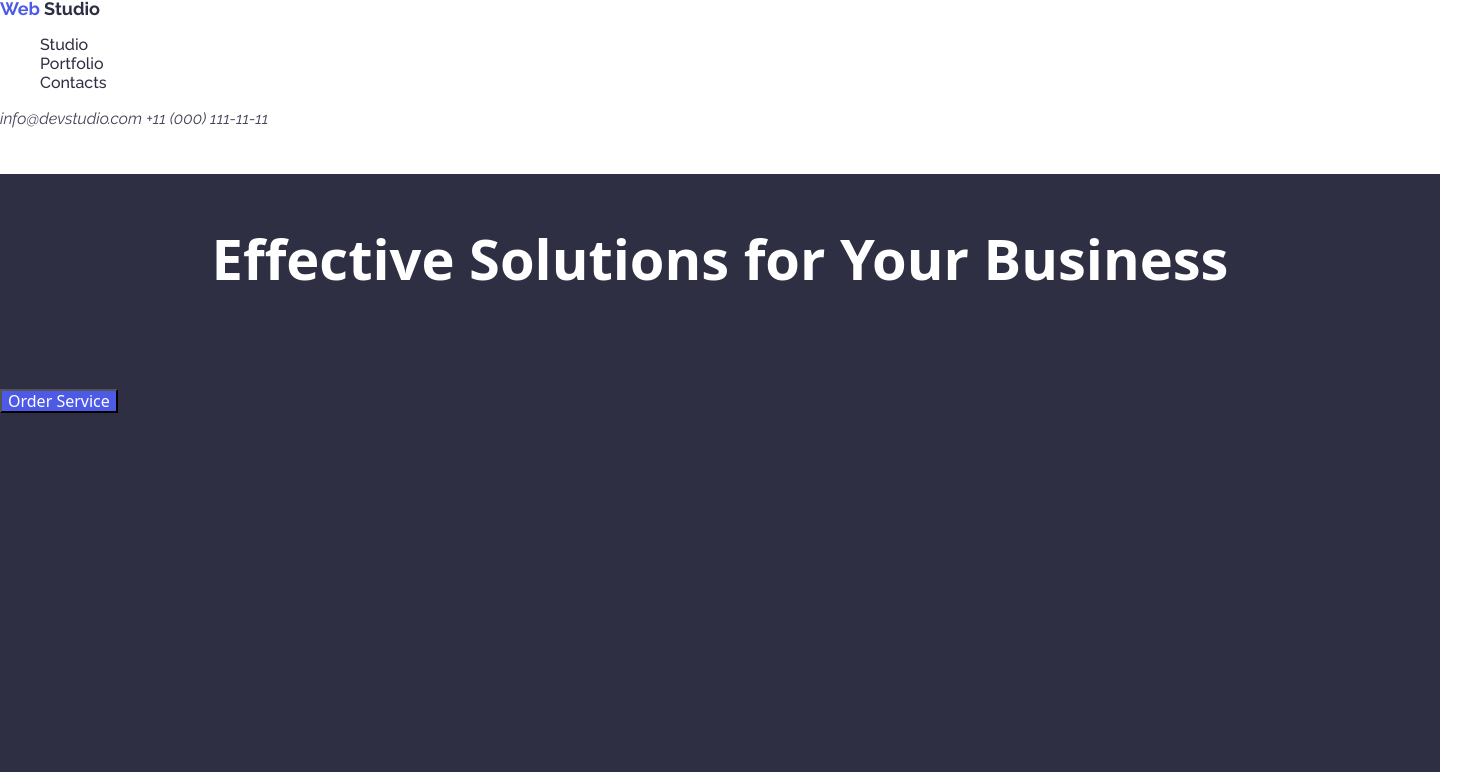
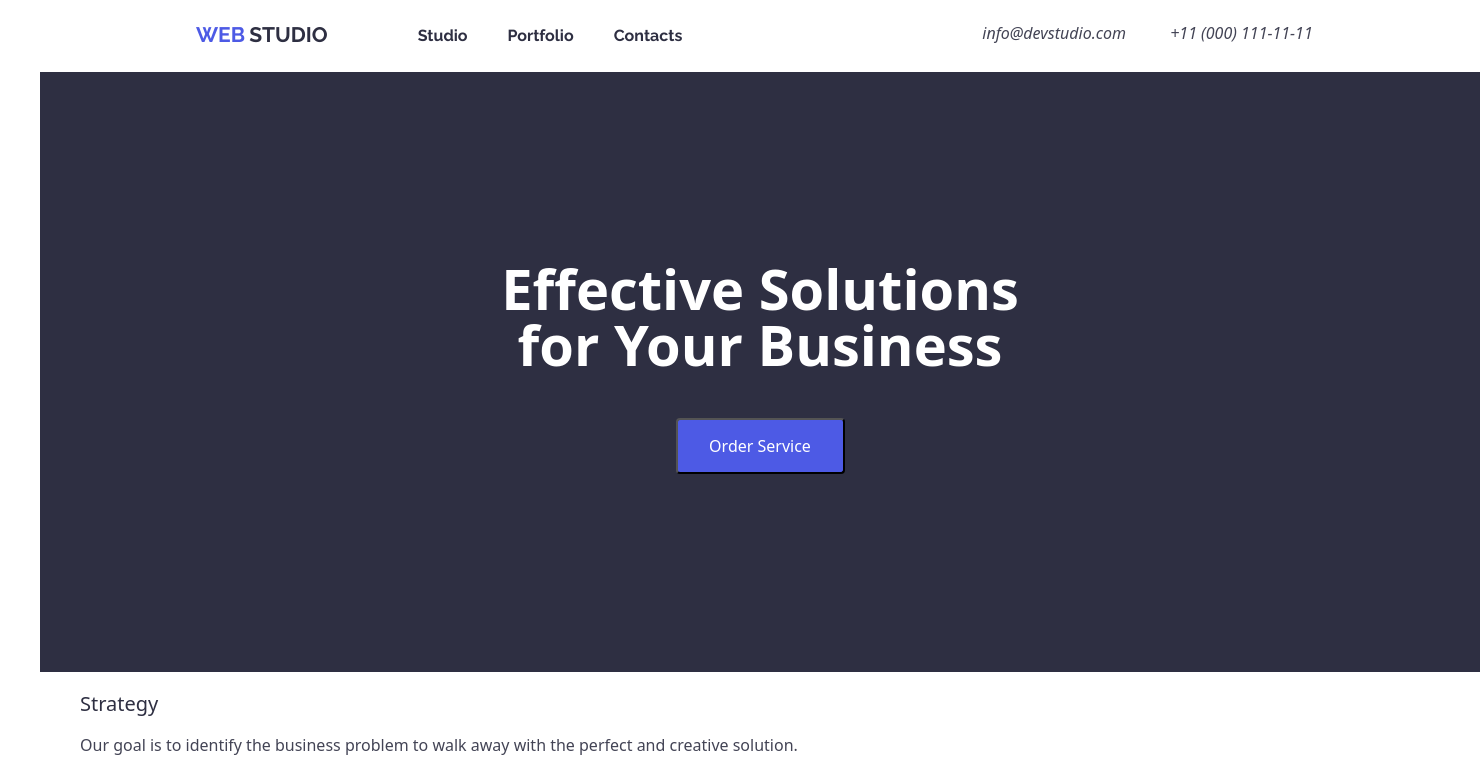
Before and after one commit to OguzhanGrey/goit-markup-hw-03, a plain HTML site: page index.html in a window 1280 px wide. Shown: the top 772 px of the page, 1480 px wide, since content can reach past the window. Drawn offline with nearby package versions, Linux system fonts and the light colour scheme.

Commit message:
generally

```diff
--- a/css/style.css
+++ b/css/style.css
@@ -1,8 +1,16 @@
 body {
   background-color: #ffffff;
   font-family: "Roboto", sans-serif;
+  width: 1440px;
+  height: 3300px;
+  padding-left: 40px;
 }
-header a {
+.top-line {
+  width: 1440px;
+  height: 72px;
+  display: flex;
+}
+nav {
   font-family: "Raleway", sans-serif;
   text-decoration: none;
   font-size: 18px;
@@ -10,11 +18,32 @@ header a {
   line-height: 1.05;
   color: #4d5ae5;
 }
-#Studio {
+.first a {
+  font-family: "Raleway", sans-serif;
+  text-decoration: none;
+  color: #4d5ae5;
+  font-size: 21px;
+  font-weight: 700;
+  line-height: 1.05;
+  padding-left: 156px;
+}
+.logo {
+  padding-top: 24px;
+}
+.second a {
+  font-family: "Raleway", sans-serif;
   color: #2e2f42;
+  text-decoration: none;
+  font-size: 21px;
+  font-weight: 700;
+  line-height: 1.05;
 }
 .nav-text-list {
   list-style-type: none;
+  display: flex;
+  padding-top: 8px;
+  padding-left: 90px;
+  gap: 40px;
 }
 
 .nav-text-list a {
@@ -23,18 +52,28 @@ header a {
   font-size: 16px;
   line-height: 1.2em;
   text-decoration: none;
+  font-weight: bold;
 }
 .nav-text-list a:hover,
 .nav-text-list a:active,
 .nav-text-list:focus {
   color: #404bbf;
 }
+
+.address {
+  padding-top: 24px;
+  padding-left: 300px;
+}
+
 .address a {
   color: #434455;
   font-size: 16px;
   font-weight: 400;
   line-height: 1.2em;
   text-decoration: none;
+  padding-right: 40px;
+  height: 24px;
+  width: 151px;
 }
 .address a:hover,
 .address a:focus {
@@ -45,8 +84,15 @@ h1 {
   color: #ffffff;
   font-size: 56px;
   font-weight: 700;
-  line-height: 3;
+  line-height: 1;
   text-align: center;
+  margin-top: 116px;
+}
+
+.container {
+  display: flex;
+  flex-direction: column;
+  align-items: center;
 }
 
 button {
@@ -55,6 +101,9 @@ button {
   font-size: 16px;
   font-weight: 500;
   line-height: 1.2em;
+  width: 169px;
+  height: 56px;
+  border-radius: 4px;
 }
 button:hover,
 button:focus {
@@ -84,7 +133,7 @@ h2 {
   background-color: #2e2f42;
   width: 1440px;
   height: 600px;
-  top: 72px;
+  padding-top: 72px;
 }
 .section2 ul {
   list-style-type: none;
--- a/index.html
+++ b/index.html
@@ -27,8 +27,12 @@ for Your Business"
   </head>
   <body>
     <header>
-      <a href="#">Web</a>
-      <a id="Studio" href="#">Studio</a>
+      <div class="top-line">
+        <div class="logo">
+          <span class="first"><a href="#">WEB</a></span>
+          <span class="second"><a href="#">STUDIO</a></span>
+        </div>
+
         <nav>
           <ul class="nav-text-list">
             <li><a href="#">Studio</a></li>
@@ -40,11 +44,14 @@ for Your Business"
           <a href="mailto:info@company.com">info@devstudio.com</a>
           <a href="tel:+110001111111">+11 (000) 111-11-11</a>
         </address>
+      </div>
     </header>
     <main>
       <section class="section1">
-        <h1>Effective Solutions for Your Business</h1>
+        <div class="container">
+          <h1>Effective Solutions <br />for Your Business</h1>
           <button type="button">Order Service</button>
+        </div>
       </section>
       <section class="section2">
         <ul>
```
Lines whose indentation alone changed are shown as unchanged.
